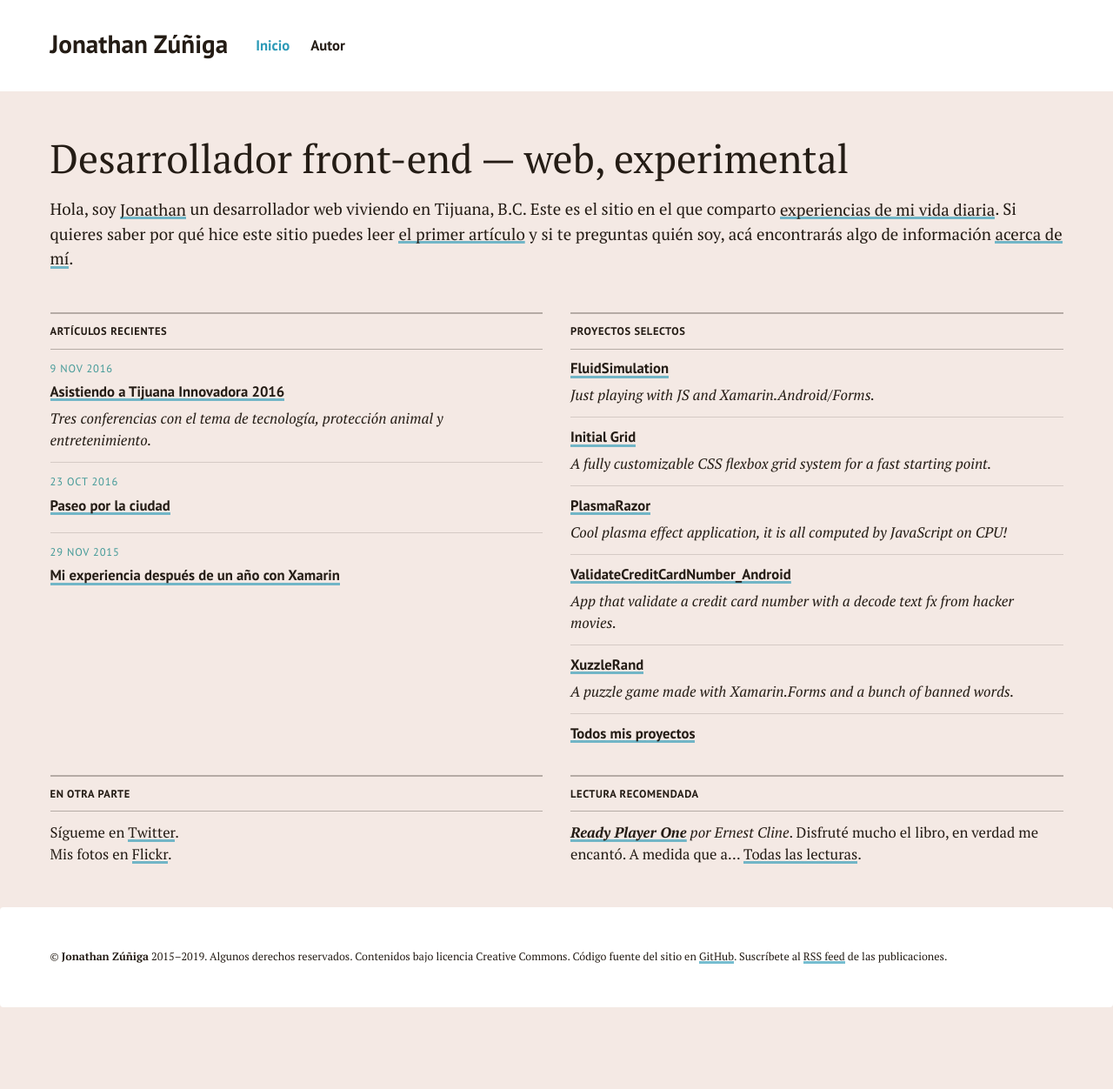
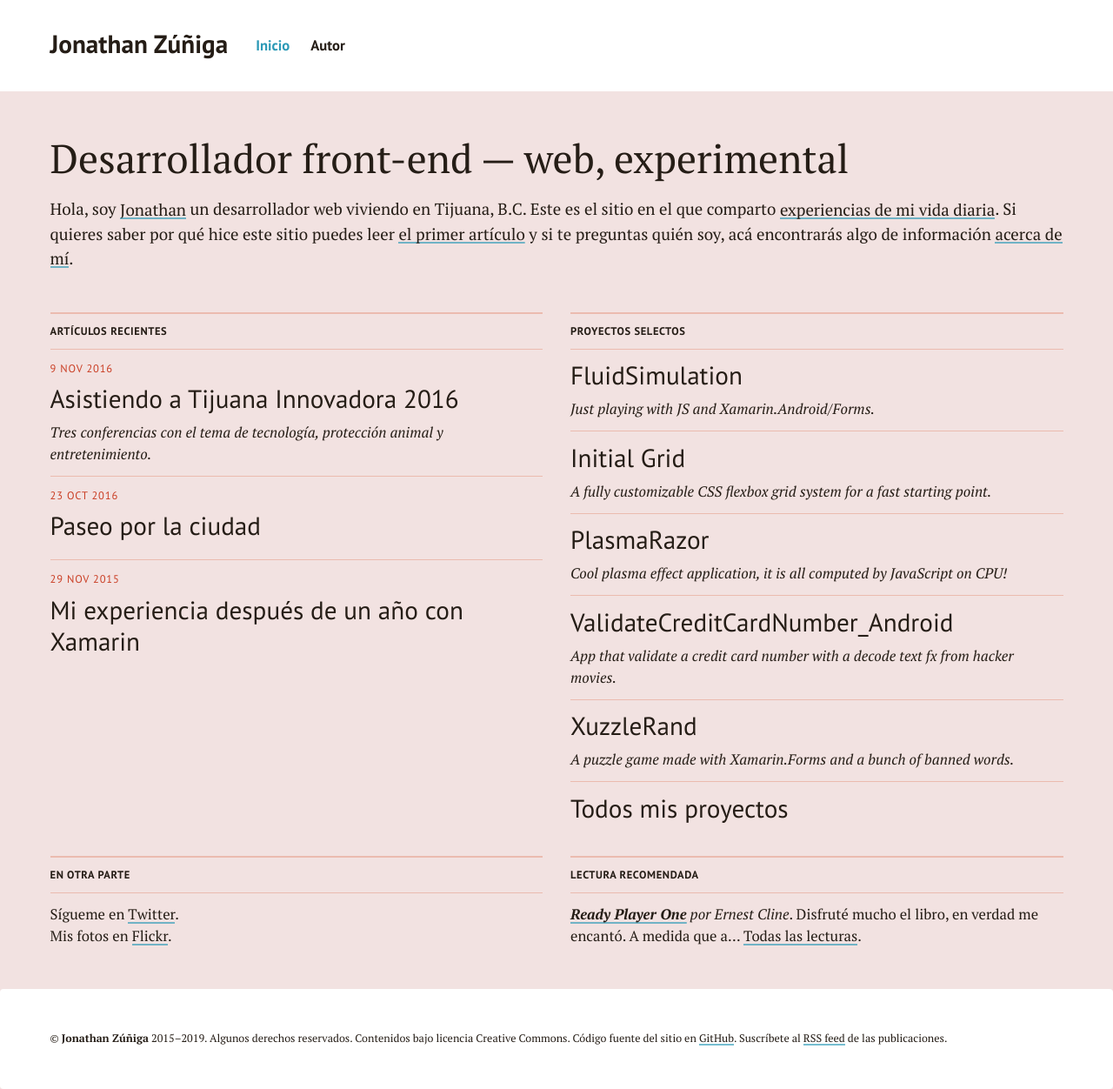
Before and after one commit to jonathanzuniga/jonathanzuniga.github.io, a Jekyll site: the page built from index.html, in a window 1280 px wide. Shown: the whole page at 87% size. Built offline with Jekyll 4.4.1, drawn with Linux system fonts in a browser that asks for light colours; the list of posts is cut into pages by our own code; before the commit the page ends 1158 px from its top, so only the background shows below that.

Commit message:
Edit intro, update patterns file.

```diff
--- a/_includes/intro.html
+++ b/_includes/intro.html
@@ -23,7 +23,7 @@
                     <div class="post__date">
                         <small>{% include date.html %}</small>
                     </div>
-                    <h3 class="post__title h5">
+                    <h3 class="post__title">
                         <a href="{{ post.url }}">
                             {{ post.title }}
                         </a>
@@ -53,7 +53,7 @@
         {% assign selected_projects = site.data.selected_projects | sort:
         'title' %} {% for sp in selected_projects limit: 5 %}
         <li>
-            <h3 class="h5">
+            <h3>
                 <a href="{{ sp.url }}" target="_blank">
                     {{ sp.title }}
                 </a>
@@ -68,7 +68,7 @@
         </li>
         {% endfor %}
         <li>
-            <h3 class="h5">
+            <h3>
                 <a
                     href="https://github.com/{{ author.github_username }}/"
                     target="_blank"
```
Also changed, not shown: css/patterns.min.css.
